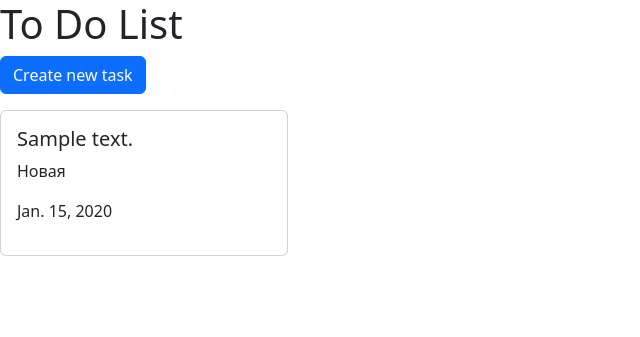
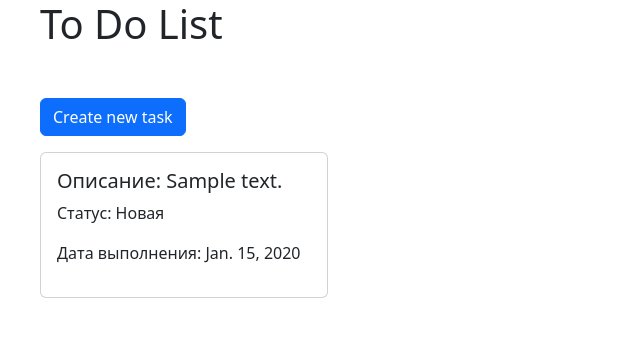
Before and after one commit to Kan-Dm/homework52_dmitrii_kan, a Django app: page / in a window 1280 px wide. Shown: the top 337 px of the page, without its empty margins (0-640 px from the left). Run offline with Django 4.2, Linux system fonts and the light colour scheme; tables that the repository leaves empty hold one stand-in row (values such as "Sample post").

Commit message:
Подредактировал views.py, не принимались данные которые были отправлены в due_date, также внес визуальные изменения в отображении заглавной страницы

```diff
--- a/webapp/templates/index.html
+++ b/webapp/templates/index.html
@@ -6,16 +6,19 @@
     <title>To Do List</title>
     <link href="https://cdn.jsdelivr.net/npm/bootstrap@5.3.2/dist/css/bootstrap.min.css" rel="stylesheet" integrity="sha384-T3c6CoIi6uLrA9TneNEoa7RxnatzjcDSCmG1MXxSR1GAsXEV/Dwwykc2MPK8M2HN" crossorigin="anonymous">
   </head>
-  <body>
-    <h1>To Do List</h1>
-    <a class="btn btn-primary" href="/task/add" role="button">Create new task</a>
-
+  <body style="margin-left: 40px">
+    <div style="margin-bottom: 50px">
+        <h1>To Do List</h1>
+    </div>
+    <div>
+        <a class="btn btn-primary" href="/task/add" role="button">Create new task</a>
+    </div>
     {% for task in tasks %}
         <div class="card my-3" style="width: 18rem;">
           <div class="card-body">
-            <h5 class="card-title">{{ task.description }}</h5>
-            <p class="card-text">{{ task.get_display_status }}</p>
-            <p>{{ task.due_date }}</p>
+            <h5 class="card-title">Описание: {{ task.description }}</h5>
+            <p class="card-text">Статус: {{ task.get_display_status }}</p>
+            <p>Дата выполнения: {{ task.due_date }}</p>
           </div>
         </div>
     {% endfor %}
--- a/webapp/views.py
+++ b/webapp/views.py
@@ -12,13 +12,13 @@ def create_task_view(request):
     if request.method == 'GET':
         return render(request, template_name='task_create.html', context={'status_choices': status_choices})
     elif request.method == 'POST':
-        if not request.POST.get('due_data'):
-            data = None
+        if not request.POST.get('due_date'):
+            date = None
         else:
-            data = request.POST.get('due_data')
+            date = request.POST.get('due_date')
         Task.objects.create(
             description=request.POST.get('description'),
             status=request.POST.get('status'),
-            due_date=data
+            due_date=date
         )
         return HttpResponseRedirect('/')
```
